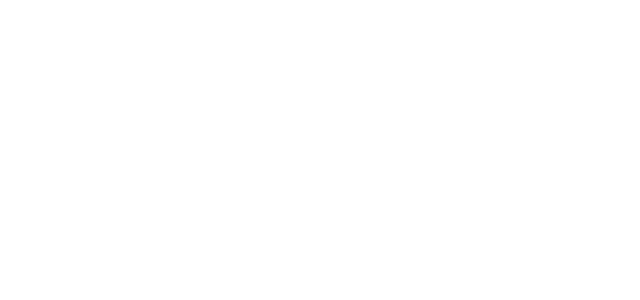
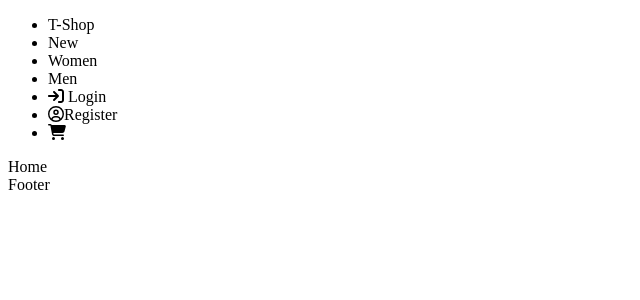
Before and after one commit to huan00/friday_laundry_frontend, a React (Create React App) app: page / in a window 1280 px wide. Shown: the top 300 px of the page, without its empty margins (0-640 px from the left). Built offline with nearby package versions, Linux system fonts and the light colour scheme.

Commit message:
add fontawsome icon

```diff
--- a/package.json
+++ b/package.json
@@ -3,11 +3,16 @@
   "version": "0.1.0",
   "private": true,
   "dependencies": {
+    "@fortawesome/fontawesome-svg-core": "^6.1.1",
+    "@fortawesome/free-regular-svg-icons": "^6.1.1",
+    "@fortawesome/free-solid-svg-icons": "^6.1.1",
+    "@fortawesome/react-fontawesome": "^0.1.18",
     "@testing-library/jest-dom": "^5.16.4",
     "@testing-library/react": "^13.1.1",
     "@testing-library/user-event": "^13.5.0",
     "react": "^18.0.0",
     "react-dom": "^18.0.0",
+    "react-router-dom": "^6.3.0",
     "react-scripts": "5.0.1",
     "web-vitals": "^2.1.4"
   },
--- a/src/App.js
+++ b/src/App.js
@@ -1,5 +1,23 @@
+import Nav from './components/Nav'
+import Footer from './components/Footer'
+import Home from './pages/Home'
+import { Route, Routes } from 'react-router'
+
 function App() {
-  return <div className="App"></div>
+  return (
+    <div className="App">
+      <Nav />
+
+      <main>
+        <Routes>
+          <Route path="/" element={<Home />} />
+        </Routes>
+      </main>
+      <footer>
+        <Footer />
+      </footer>
+    </div>
+  )
 }
 
 export default App
--- a/src/components/Footer.jsx
+++ b/src/components/Footer.jsx
@@ -0,0 +1,7 @@
+import React from 'react'
+
+const Footer = () => {
+  return <div>Footer</div>
+}
+
+export default Footer
--- /dev/null
+++ b/src/components/Nav.jsx
@@ -0,0 +1,29 @@
+import React from 'react'
+import { FontAwesomeIcon } from '@fortawesome/react-fontawesome'
+import { faUserCircle } from '@fortawesome/free-regular-svg-icons'
+import { faShoppingCart, faSignIn } from '@fortawesome/free-solid-svg-icons'
+
+const Nav = () => {
+  return (
+    <div>
+      <ul>
+        <li>T-Shop</li>
+        <li>New</li>
+        <li>Women</li>
+        <li>Men</li>
+        <li>
+          <FontAwesomeIcon icon={faSignIn} /> Login
+        </li>
+        <li>
+          <FontAwesomeIcon icon={faUserCircle} />
+          Register
+        </li>
+        <li>
+          <FontAwesomeIcon icon={faShoppingCart} />
+        </li>
+      </ul>
+    </div>
+  )
+}
+
+export default Nav
--- a/src/index.js
+++ b/src/index.js
@@ -1,10 +1,13 @@
 import React from 'react'
 import ReactDOM from 'react-dom/client'
 import App from './App'
+import { BrowserRouter } from 'react-router-dom'
 
 const root = ReactDOM.createRoot(document.getElementById('root'))
 root.render(
-  <React.StrictMode>
-    <App />
-  </React.StrictMode>
+  <BrowserRouter>
+    <React.StrictMode>
+      <App />
+    </React.StrictMode>
+  </BrowserRouter>
 )
```
Also changed, not shown: 1 other file (tests, documents, lock files or other folders).
